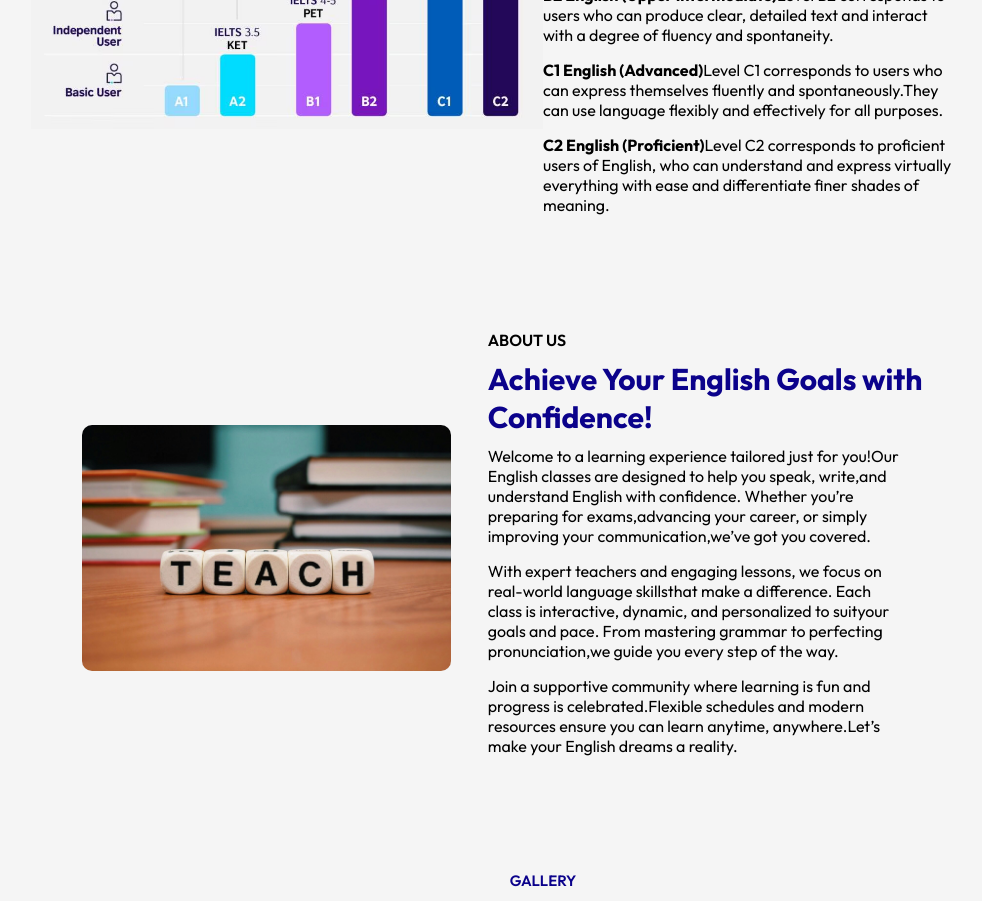
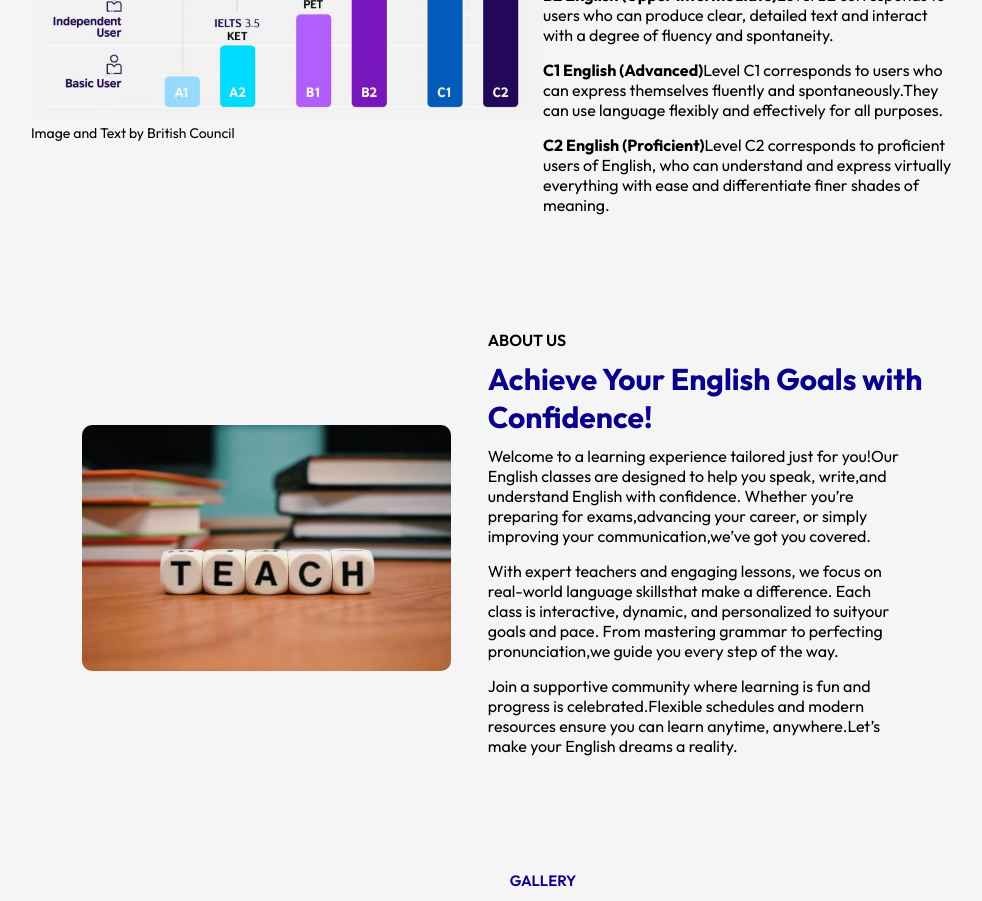
Before and after one commit to KostasTritsonis/enginuity, a React (Vite) app: page / in a window 1280 px wide. Shown: the part 1660-2561 px from the top of the page, without its empty margins (97-1079 px from the left). Built offline with nearby package versions, Linux system fonts and the light colour scheme.

Commit message:
07012025

```diff
--- a/src/Components/Programs/Programs.css
+++ b/src/Components/Programs/Programs.css
@@ -31,7 +31,12 @@
 .program-left {
     flex-basis: 50%;
     position: relative;
+
+    p{
+        font-size: 14px;
+    }
 }
+
 
 .program-left img{
     width: 100%;
--- a/src/Components/Programs/Programs.jsx
+++ b/src/Components/Programs/Programs.jsx
@@ -44,6 +44,7 @@ const Programs = () => {
     <div className="levels">
         <div className="program-left">
             <img src={level} alt="" />
+            <p>{t("Image and Text by British Council")}</p>
         </div>
         <div className="program-right">
             <p><b>{t("A1")}</b>{t("A1Text")}</p>
--- a/translation.js
+++ b/translation.js
@@ -70,6 +70,7 @@ i18n.use(initReactI18next).init({
                 "© 2025 Enginuity. All rights reserved.":"© 2025 Enginuity. All rights reserved.",
                 "Gallery":"Gallery",
                 "Our Class":"Our Class",
+                "Image and Text by British Council":"Image and Text by British Council",
             }
         },
         gr:{
@@ -133,6 +134,7 @@ i18n.use(initReactI18next).init({
                 "© 2025 Matina Makrygianni. All rights reserved.":"© 2025 Ματίνα Μακρύγιαννη. Όλα τα δικαιώματα διατηρούνται.",
                 "Gallery":"Συλλογή",
                 "Our Class":"Η Τάξη Μας",
+                "Image and Text by British Council":"Εικόνες και Κειμένα από το British Council",
             }
         }
     }
```
